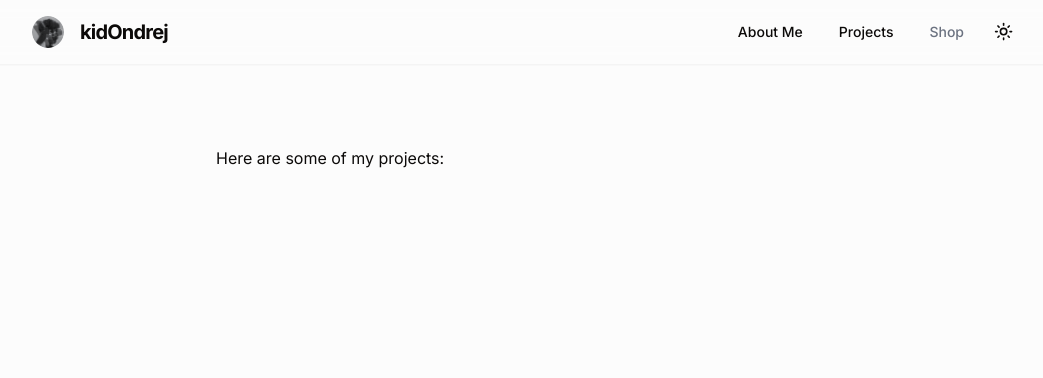
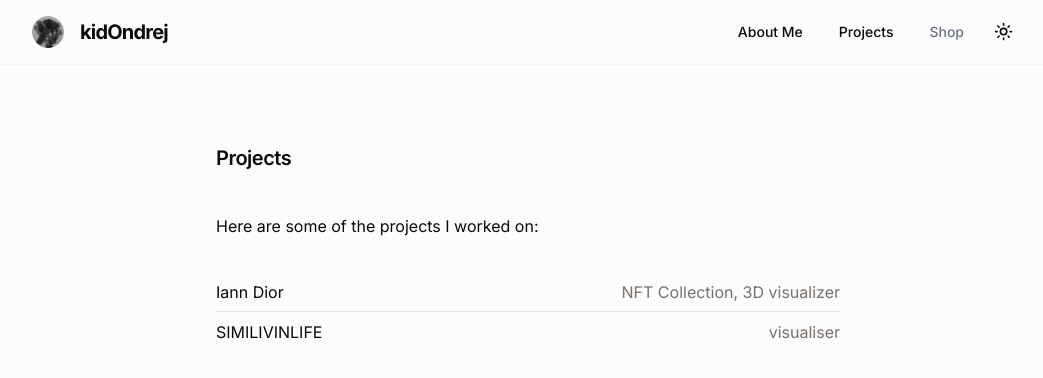
Before and after one commit to ericvalcik/kidondrej, a Next.js app: page /tabs/projects in a window 1280 px wide. Shown: the top 378 px of the page, without its empty margins (112-1155 px from the left). Built offline with nearby package versions, Linux system fonts and the light colour scheme.

Commit message:
projects page design finished

```diff
--- a/src/app/tabs/projects/page.tsx
+++ b/src/app/tabs/projects/page.tsx
@@ -1,15 +1,44 @@
 "use client";
 
-import React, { useState } from "react";
-import { P } from "@/components/typography";
+import React, { FC } from "react";
+import { useRouter } from "next/navigation";
+import { H1, P } from "@/components/typography";
 
 export default function Page() {
-  const [playing, setPlaying] = useState("");
-
   return (
     <>
-      <P>Here are some of my projects:</P>
-      <div className="flex"></div>
+      <H1>Projects</H1>
+      <P>Here are some of the projects I worked on:</P>
+      <div className="flex flex-col pt-8">
+        <ProjectItem
+          title="Iann Dior"
+          description="NFT Collection, 3D visualizer"
+          link="iann-dior"
+        />
+        <ProjectItem title="SIMILIVINLIFE" description="visualiser" link="#" />
+      </div>
     </>
   );
 }
+
+type ProjectItemProps = {
+  title: string;
+  description: string;
+  link: string;
+};
+
+const ProjectItem: FC<ProjectItemProps> = ({ title, description, link }) => {
+  const router = useRouter();
+
+  return (
+    <div
+      className="group border-b last:border-none hover:text-primary/70 cursor-pointer w-full h-10 flex justify-between items-center"
+      onClick={() => router.push(`projects/${link}`)}
+    >
+      <div>{title}</div>
+      <div className="text-muted-foreground group-hover:text-muted-foreground/70">
+        {description}
+      </div>
+    </div>
+  );
+};
```
